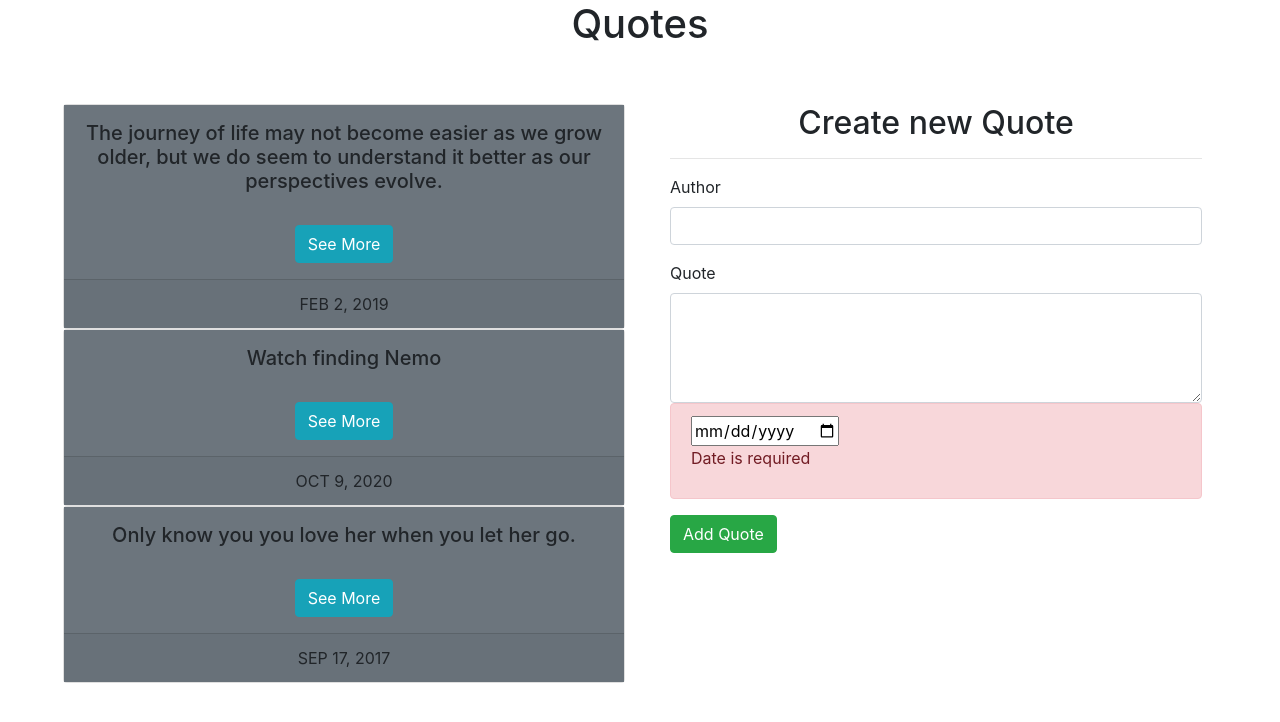
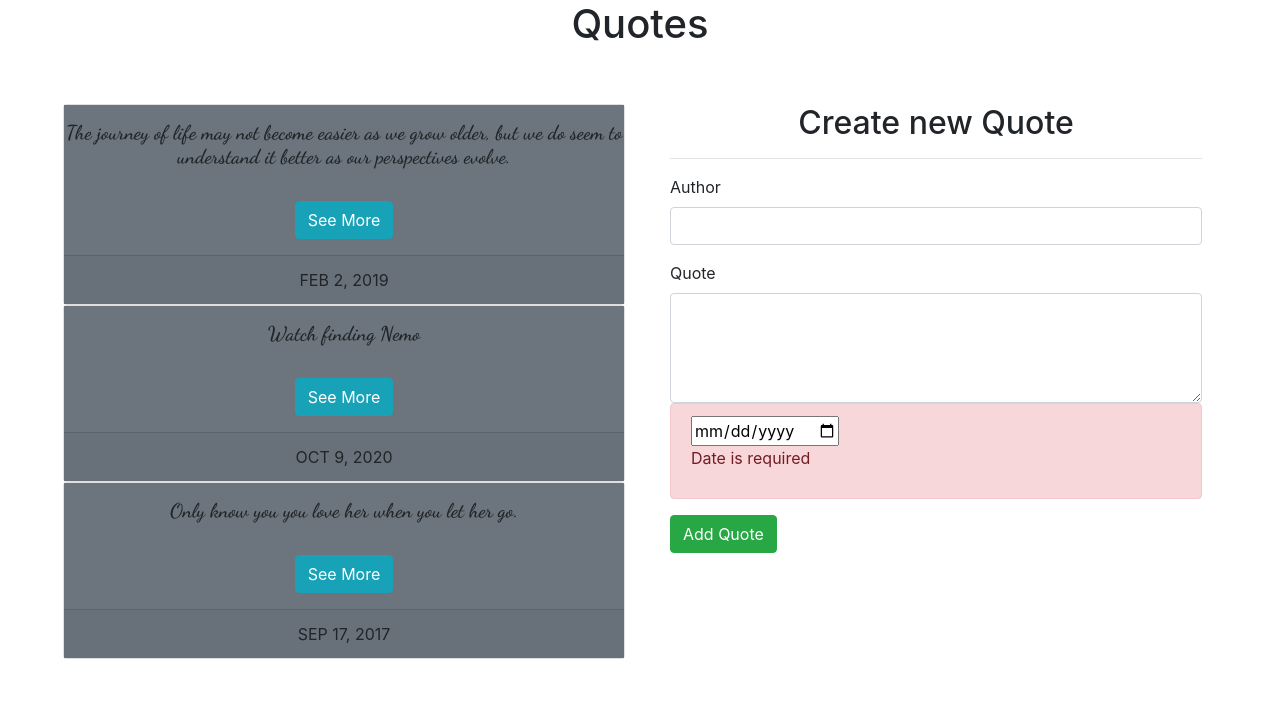
Before and after one commit to Ashisoma/Quote, an Angular app: page / in a window 1280 px wide. Shown: the top 722 px of the page. Built offline with nearby package versions, Linux system fonts and the light colour scheme.

Commit message:
add styles to header

```diff
--- a/src/app/app.component.html
+++ b/src/app/app.component.html
@@ -1,11 +1,16 @@
 <!DOCTYPE html>
 <html lang="en">
+
 <head>
   <meta charset="UTF-8">
   <meta name="viewport" content="width=device-width, initial-scale=1.0">
+  <link rel="stylesheet" href="https://stackpath.bootstrapcdn.com/bootstrap/4.5.2/css/bootstrap.min.css"
+    integrity="sha384-JcKb8q3iqJ61gNV9KGb8thSsNjpSL0n8PARn9HuZOnIxN0hoP+VmmDGMN5t9UJ0Z" crossorigin="anonymous">
   <title>Quotes</title>
 </head>
+
 <body>
-<app-quotes></app-quotes>
+  <app-quotes></app-quotes>
 </body>
+
 </html>
--- a/src/app/app.module.ts
+++ b/src/app/app.module.ts
@@ -8,6 +8,7 @@ import { QuotesComponent } from './quotes/quotes.component';
 import { HighlightDirective } from './highlight.directive';
 import { QuoteFormComponent } from './quote-form/quote-form.component';
 import { QuoteDetailComponent } from './quote-detail/quote-detail.component';
+import { DateCountPipe } from './date-count.pipe';
 
 
 
@@ -17,7 +18,8 @@ import { QuoteDetailComponent } from './quote-detail/quote-detail.component';
     QuotesComponent,
     HighlightDirective,
     QuoteFormComponent,
-    QuoteDetailComponent
+    QuoteDetailComponent,
+    DateCountPipe
   ],
   imports: [
     BrowserModule,
--- /dev/null
+++ b/src/app/date-count.pipe.ts
@@ -0,0 +1,12 @@
+import { Pipe, PipeTransform } from '@angular/core';
+
+@Pipe({
+  name: 'dateCount'
+})
+export class DateCountPipe implements PipeTransform {
+
+  transform(value: unknown, ...args: unknown[]): unknown {
+    return null;
+  }
+
+}
--- a/src/app/quote-detail/quote-detail.component.html
+++ b/src/app/quote-detail/quote-detail.component.html
@@ -1,7 +1,13 @@
 
 <p>{{quote.author}}</p>
 <div>
-    <span (click)="increment(true)" class="btn btn-success"> Upvote: {{likes}} </span>
-      <button (click)="decrement(true)" class="btn btn-danger"> Downvote: {{dislikes}} </button>
-<button (click)= 'quoteDelete(true)' class="btn btn-outline-danger">Delete Quote</button>
+<span class="pr-3">
+  <button (click)="increment(true)" class="btn btn-success"> <i class="far fa-thumbs-up"></i>Like: {{likes}}</button>
+</span>
+<span class="pr-3">
+<button (click)="decrement(true)" class="btn btn-danger "> <i class="far fa-thumbs-down"></i>Dislike: {{dislikes}} </button>
+</span>
+<span class="pl-5">
+<button (click)= 'quoteDelete(true)' class="btn btn-outline-danger"><i class="fas fa-trash"></i>Delete</button>
+</span>
   </div>
--- a/src/app/quote-detail/quote-detail.component.ts
+++ b/src/app/quote-detail/quote-detail.component.ts
@@ -15,7 +15,7 @@ export class QuoteDetailComponent implements OnInit {
   quoteDelete(deleteIt:boolean){
    this.deleteQuote.emit(deleteIt)
   }
-  counted(click){}
+  //counted(click){}
 
   increment(clik) {
     if (clik){ this.likes++;}
--- a/src/app/quotes/quotes.component.css
+++ b/src/app/quotes/quotes.component.css
@@ -0,0 +1,14 @@
+/* @import url('https://fonts.googleapis.com/css2?family=Bangers&family=Dancing+Script:wght@600&display=swap'); */
+
+@import url('https://fonts.googleapis.com/css2?family=Bangers&family=Dancing+Script:wght@600&display=swap');
+
+/* h5 {
+font-family: 'Bangers', cursive;
+font-family: 'Dancing Script', cursive;
+color: white;
+} */
+
+h5 {
+    font-family: 'Bangers', cursive;
+font-family: 'Dancing Script', cursive;
+}
--- a/src/app/quotes/quotes.component.html
+++ b/src/app/quotes/quotes.component.html
@@ -1,3 +1,4 @@
+<section>
 <div class="container-fluid">
   <h1 class="text-center">Quotes</h1>
 
@@ -21,3 +22,4 @@
     </div>
   </div>
 </div>
+</section>
```
Also changed, not shown: 1 other file (tests, documents, lock files or other folders).
